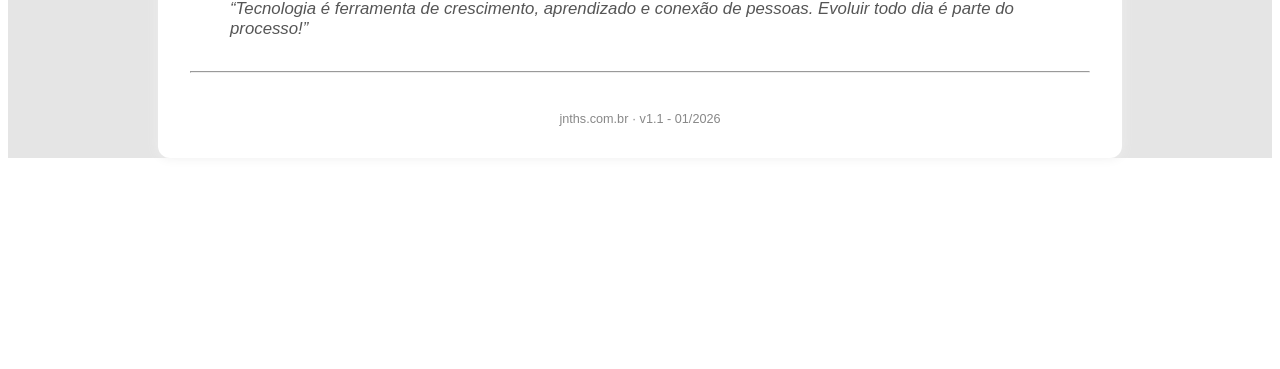
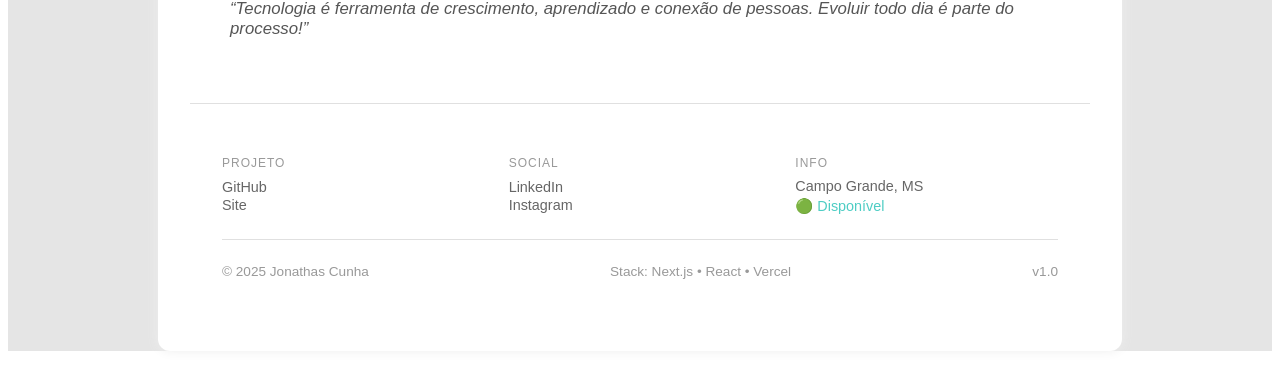
Before and after one commit to patocg/firstproject, a Next.js app: page / in a window 1280 px wide. Shown: the part 2690-3059 px from the top of the page. Before the commit the page ends 2880 px from the top, so only its background shows below. Built offline with nearby package versions, Linux system fonts and the light colour scheme.

Commit message:
feat: adiciona footer minimalista e moderno

```diff
--- a/pages/index.js
+++ b/pages/index.js
@@ -765,11 +765,89 @@ export default function Home() {
           “Tecnologia é ferramenta de crescimento, aprendizado e conexão de pessoas. Evoluir todo dia é parte do processo!”
         </blockquote>
 
-        <hr style={{ margin: "32px 0" }} />
+        <footer style={{
+          background: "#fff",
+          color: "#333",
+          padding: "40px 32px",
+          marginTop: 64,
+          borderTop: "1px solid #e0e0e0"
+        }}>
+          <style>{`
+    @keyframes fadeInUp {
+      from {
+        opacity: 0;
+        transform: translateY(10px);
+      }
+      to {
+        opacity: 1;
+        transform: translateY(0);
+      }
+    }
 
-        <div style={{ textAlign: "center", marginTop: 32, color: "#888", fontSize: "0.95rem" }}>
-          <sub> jnths.com.br · v1.1 - 01/2026</sub>
-        </div>
+    .footer-animate {
+      animation: fadeInUp 0.6s ease-out forwards;
+    }
+
+    .footer-link {
+      color: #666;
+      text-decoration: none;
+      font-size: 0.9rem;
+      transition: all 0.3s ease;
+    }
+
+    .footer-link:hover {
+      color: #FF6B6B;
+    }
+  `}</style>
+
+          <div style={{ maxWidth: 900, margin: "0 auto" }}>
+
+            {/* Grid simples */}
+            <div style={{ display: "grid", gridTemplateColumns: "repeat(auto-fit, minmax(150px, 1fr))", gap: 24, marginBottom: 24 }}>
+
+              <div className="footer-animate" style={{ animationDelay: "0.1s" }}>
+                <p style={{ fontSize: "0.75rem", textTransform: "uppercase", letterSpacing: "1px", color: "#999", marginBottom: 8 }}>Projeto</p>
+                <a href="https://github.com/patocg" target="_blank" rel="noopener noreferrer" className="footer-link">GitHub</a><br />
+                <a href="https://jnths.com.br/" target="_blank" rel="noopener noreferrer" className="footer-link">Site</a>
+              </div>
+
+              <div className="footer-animate" style={{ animationDelay: "0.15s" }}>
+                <p style={{ fontSize: "0.75rem", textTransform: "uppercase", letterSpacing: "1px", color: "#999", marginBottom: 8 }}>Social</p>
+                <a href="https://linkedin.com/in/jonathas-lima-cunha-60070839/" target="_blank" rel="noopener noreferrer" className="footer-link">LinkedIn</a><br />
+                <a href="https://www.instagram.com/jonathas.cunha/" target="_blank" rel="noopener noreferrer" className="footer-link">Instagram</a>
+              </div>
+
+              <div className="footer-animate" style={{ animationDelay: "0.2s" }}>
+                <p style={{ fontSize: "0.75rem", textTransform: "uppercase", letterSpacing: "1px", color: "#999", marginBottom: 8 }}>Info</p>
+                <p style={{ fontSize: "0.9rem", color: "#666", margin: 0 }}>Campo Grande, MS</p>
+                <p style={{ fontSize: "0.9rem", color: "#4ECDC4", margin: "4px 0 0 0" }}>🟢 Disponível</p>
+              </div>
+
+            </div>
+
+            {/* Linha divisória fina */}
+            <hr style={{ border: "none", borderTop: "1px solid #e0e0e0", margin: "24px 0" }} />
+
+            {/* Footer bottom */}
+            <div className="footer-animate" style={{
+              display: "flex",
+              justifyContent: "space-between",
+              alignItems: "center",
+              flexWrap: "wrap",
+              gap: 12,
+              fontSize: "0.85rem",
+              color: "#999",
+              animationDelay: "0.25s"
+            }}>
+              <p style={{ margin: 0 }}>© 2025 Jonathas Cunha</p>
+              <p style={{ margin: 0 }}>Stack: Next.js • React • Vercel</p>
+              <p style={{ margin: 0 }}>v1.0</p>
+            </div>
+
+          </div>
+        </footer>
+
+
       </section>
     </main>
   );
```
